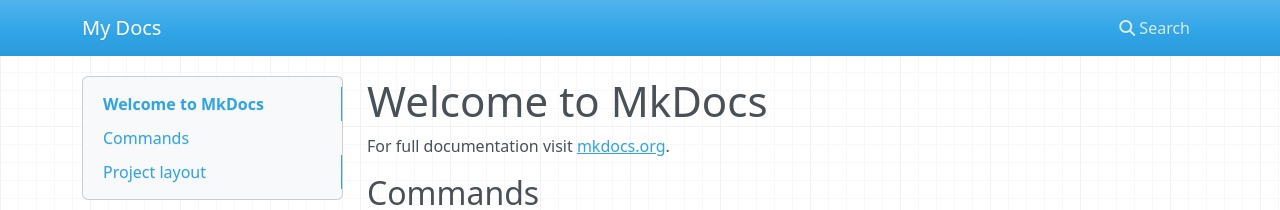
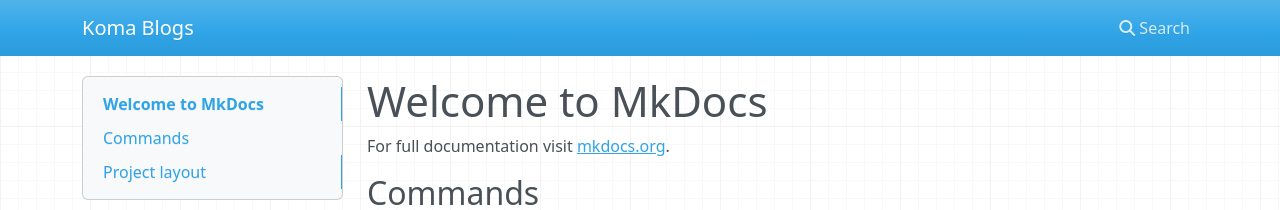
Before and after one commit to Kooooooma/komas-blog, an MkDocs documentation site: the page built from docs/index.md, in a window 1280 px wide. Shown: the top 210 px of the page. Built offline with MkDocs 1.6.1, drawn with Linux system fonts in a browser that asks for light colours; nearby versions of some CDN libraries.

```diff
--- a/mkdocs.yml
+++ b/mkdocs.yml
@@ -1 +1 @@
-site_name: My Docs
+site_name: Koma Blogs
```
